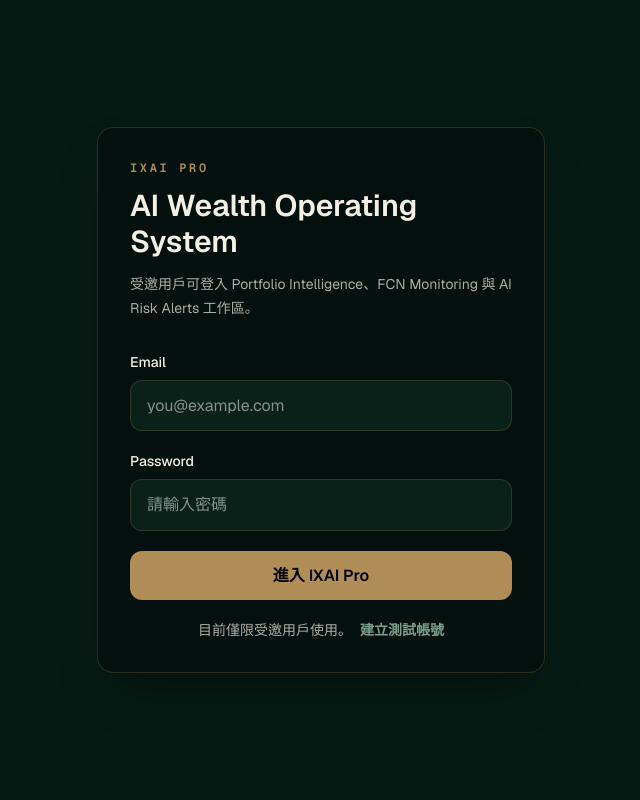
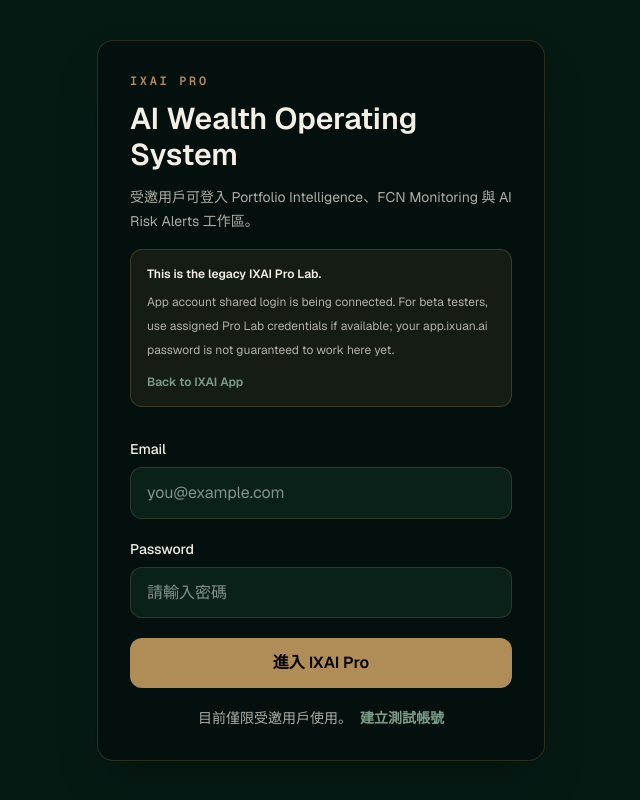
Before and after one commit to IXAIagent/ixai-website-clean, a Next.js app: page /login in a window 1280 px wide. Shown: the whole page, without its empty margins (319-959 px from the left). Built offline with nearby package versions, Linux system fonts and the light colour scheme; no server answers.

Commit message:
fix: clarify legacy Pro login status v1.59

```diff
--- a/app/login/page.tsx
+++ b/app/login/page.tsx
@@ -53,6 +53,23 @@
             <p className="mt-3 text-sm leading-6 text-[var(--ixai-text-muted)]">
               受邀用戶可登入 Portfolio Intelligence、FCN Monitoring 與 AI Risk Alerts 工作區。
             </p>
+            <div className="mt-4 rounded-xl border border-[rgba(176,141,87,0.28)] bg-[rgba(176,141,87,0.10)] px-4 py-3 text-xs leading-6 text-[var(--ixai-text-muted)]">
+              <p className="font-semibold text-[var(--ixai-text-strong)]">
+                This is the legacy IXAI Pro Lab.
+              </p>
+              <p className="mt-1">
+                App account shared login is being connected. For beta testers, use
+                assigned Pro Lab credentials if available; your app.ixuan.ai
+                password is not guaranteed to work here yet.
+              </p>
+              <a
+                className="mt-2 inline-flex font-semibold text-[var(--ixai-risk-clear)] transition hover:text-[var(--ixai-accent)]"
+                href="https://app.ixuan.ai/account"
+                rel="noreferrer"
+              >
+                Back to IXAI App
+              </a>
+            </div>
           </div>
 
           <form className="space-y-5" onSubmit={handleLogin}>
```
Also changed, not shown: 1 other file (tests, documents, lock files or other folders).
